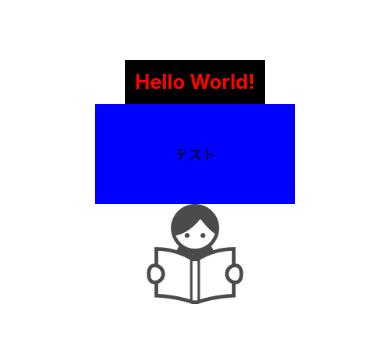
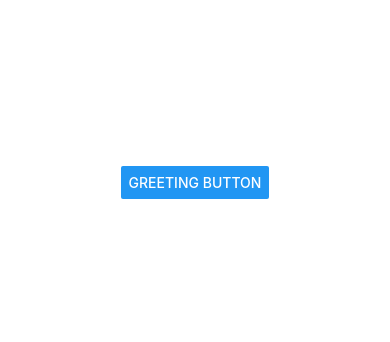
Before and after one commit to kohta9521/TodoApp_React_Native, a React Native app in the folder 3.ReactNatice/: screen / in a window 390 px wide. Shown: the part 240-582 px from the top of the page. Built offline with nearby package versions, Linux system fonts and the light colour scheme.

Commit message:
add first Button lesson about morning

```diff
--- a/3.ReactNatice/App.js
+++ b/3.ReactNatice/App.js
@@ -1,18 +1,14 @@
 import { StatusBar } from "expo-status-bar";
-import { StyleSheet, Text, View, Image } from "react-native";
+import { StyleSheet, Text, View, Image, Button } from "react-native";
 
 export default function App() {
+  const hello = () => {
+    console.log("Hello my name is React Native!!");
+  };
+
   return (
     <View style={styles.container}>
-      <Text style={[styles.text, styles.textRed]}>Hello World!</Text>
-      <View style={styles.viewStyle}>
-        <Text>テスト</Text>
-      </View>
-      <Image
-      resizeMode="contain"
-        style={styles.profileImg}
-        source={require("./assets/Person.png")}
-      />
+      <Button title="greeting button" onPress={hello()} style="auto"></Button>
       <StatusBar style="auto" />
     </View>
   );
```
